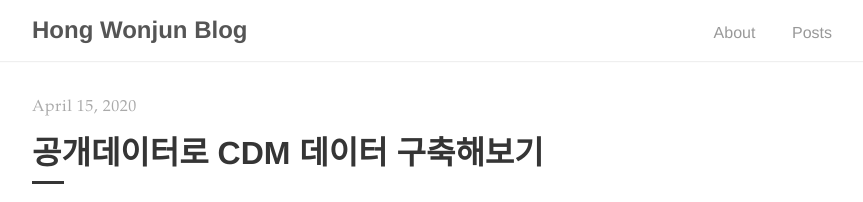
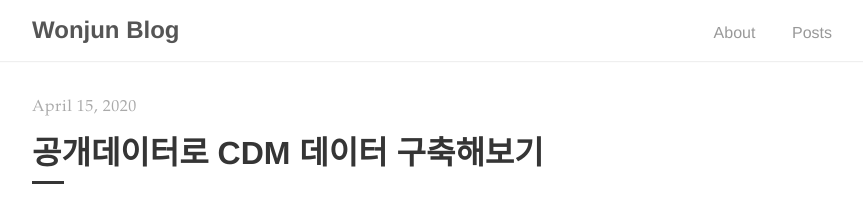
Before and after one commit to hongwonjun/hongwonjun.github.io, a Jekyll site: the page built from index.html, in a window 1280 px wide. Shown: the top 202 px of the page, without its empty margins (208-1071 px from the left). Built offline with Jekyll 4.4.1, drawn with Linux system fonts in a browser that asks for light colours; the list of posts is cut into pages by our own code; comment, search, counter and statistics services are not loaded.

Commit message:
chore(title): title 변경

```diff
--- a/_config.yml
+++ b/_config.yml
@@ -1,5 +1,5 @@
 # Site settings
-title:          Hong Wonjun Blog
+title:          Wonjun Blog
 description:    "All about healthcare data."
 baseurl:        ""
 url:            "hongwonjun.github.io"
```
